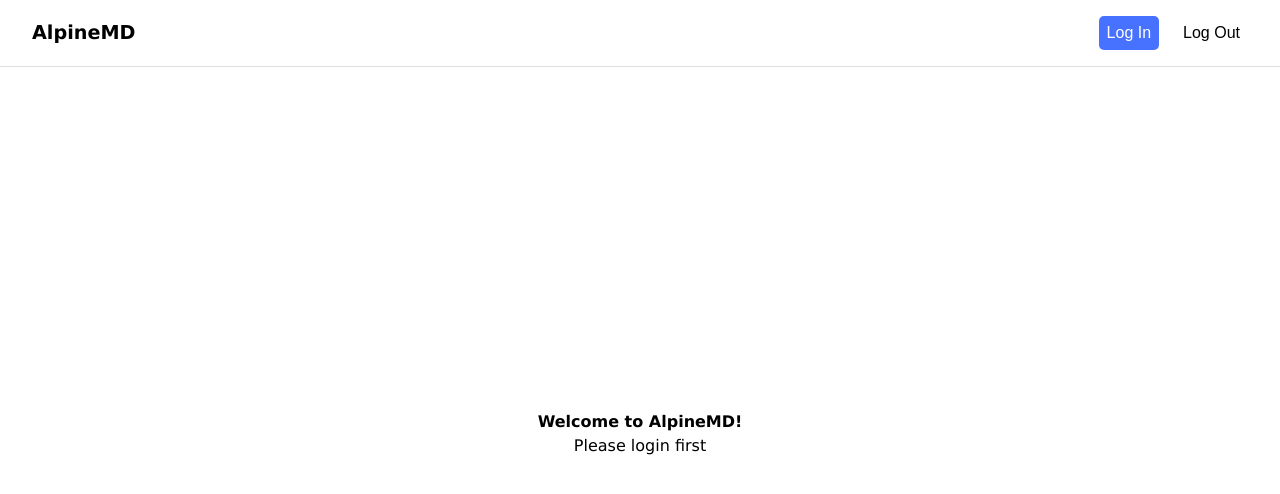
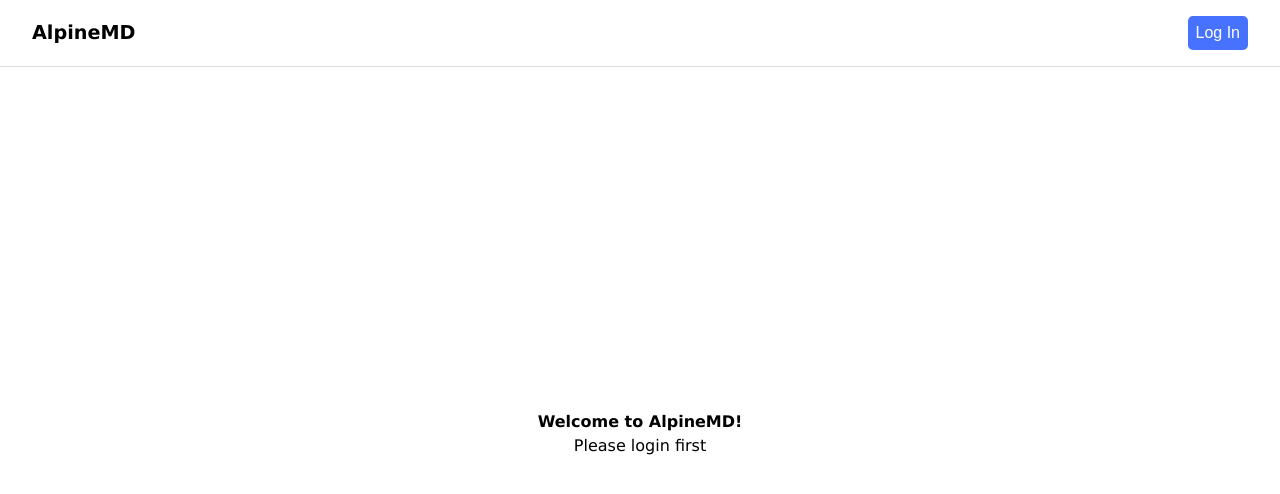
Before and after one commit to ijlalWindhi/alpinemd_frontend, a React (Vite) app: page / in a window 1280 px wide. Shown: the top 494 px of the page. Built offline with nearby package versions, Linux system fonts and the light colour scheme.

Commit message:
Refactor css

```diff
--- /dev/null
+++ b/src/App.jsx
@@ -0,0 +1,43 @@
+import { createBrowserRouter, RouterProvider } from "react-router-dom";
+import { useAuth0 } from "@auth0/auth0-react";
+import styled from "styled-components";
+
+import Root from "./routes/Root";
+import Notes from "./routes/Notes";
+import Welcome from "./routes/Welcome";
+
+const Wrapper = styled.div`
+  display: flex;
+  justify-content: center;
+  align-items: center;
+  flex-grow: 1;
+  font-family: monospace;
+  font-size: x-large;
+`;
+
+const router = createBrowserRouter([
+  {
+    path: "/",
+    element: <Root />,
+    children: [
+      {
+        index: true,
+        element: <Welcome />
+      },
+      {
+        path: "notes",
+        element: <Notes />
+      }
+    ]
+  },
+]);
+
+export default function App() {
+  const { isLoading } = useAuth0();
+
+  if (isLoading) {
+    return <Wrapper><p>Loading User Info...</p></Wrapper>;
+  }
+
+  return <RouterProvider router={router} />;
+}
--- a/src/components/Navbar.jsx
+++ b/src/components/Navbar.jsx
@@ -25,6 +25,8 @@ const TextLogo = styled.span`
 `;
 
 export default function Navbar() {
+  const { isAuthenticated } = useAuth0();
+
   return (
     <NavbarContainer>
       <div className="navbar__left-side">
@@ -32,8 +34,15 @@ export default function Navbar() {
       </div>
       <div className="navbar__right-side">
         <NavbarList>
-          <li className="navbar__item"><LoginButton /></li>
-          <li className="navbar__item"><LogoutButton /></li>
+          {isAuthenticated ? (
+            <li className="navbar__item">
+              <LogoutButton />
+            </li>
+          ) : (
+            <li className="navbar__item">
+              <LoginButton />
+            </li>
+          )}
         </NavbarList>
       </div>
     </NavbarContainer>
--- a/src/main.jsx
+++ b/src/main.jsx
@@ -2,29 +2,9 @@ import React from "react";
 import ReactDOM from "react-dom/client";
 import "./index.css";
 
-import { createBrowserRouter, RouterProvider } from "react-router-dom";
 import { Auth0Provider } from "@auth0/auth0-react";
 
-import Root from "./routes/Root";
-import Notes from "./routes/Notes";
-import Welcome from "./routes/Welcome";
-
-const router = createBrowserRouter([
-  {
-    path: "/",
-    element: <Root />,
-    children: [
-      {
-        index: true,
-        element: <Welcome />
-      },
-      {
-        path: "notes",
-        element: <Notes />
-      }
-    ]
-  },
-]);
+import App from "./App";
 
 ReactDOM.createRoot(document.getElementById("root")).render(
   <React.StrictMode>
@@ -33,7 +13,7 @@ ReactDOM.createRoot(document.getElementById("root")).render(
       clientId="ULZu7mTauvujLXQRdPdtJbAB3hhj3QJo"
       redirectUri={window.location.origin + "/notes"}
     >
-      <RouterProvider router={router} />
+      <App />
     </Auth0Provider>
   </React.StrictMode>
 );
```
Lines whose indentation alone changed are shown as unchanged.
